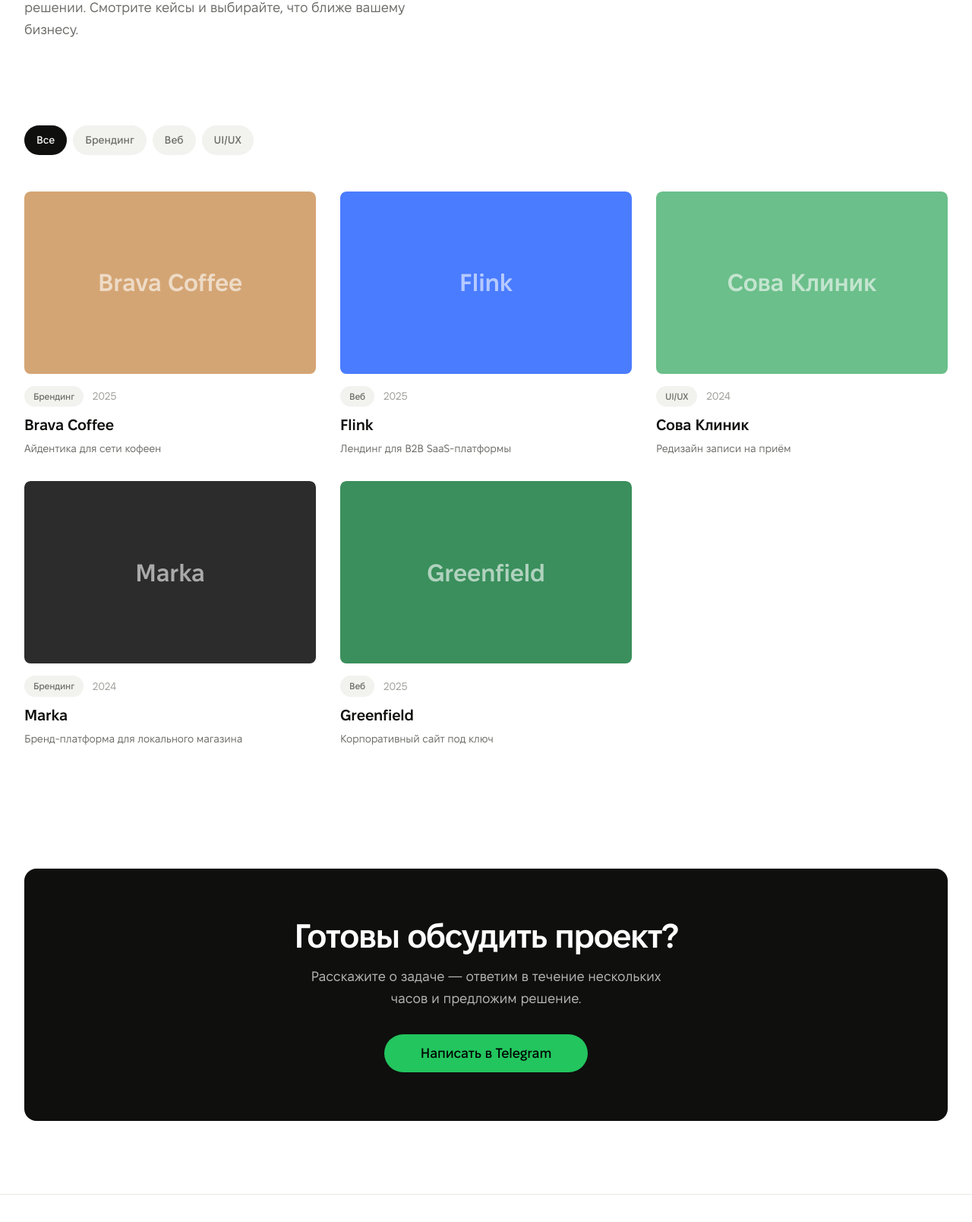
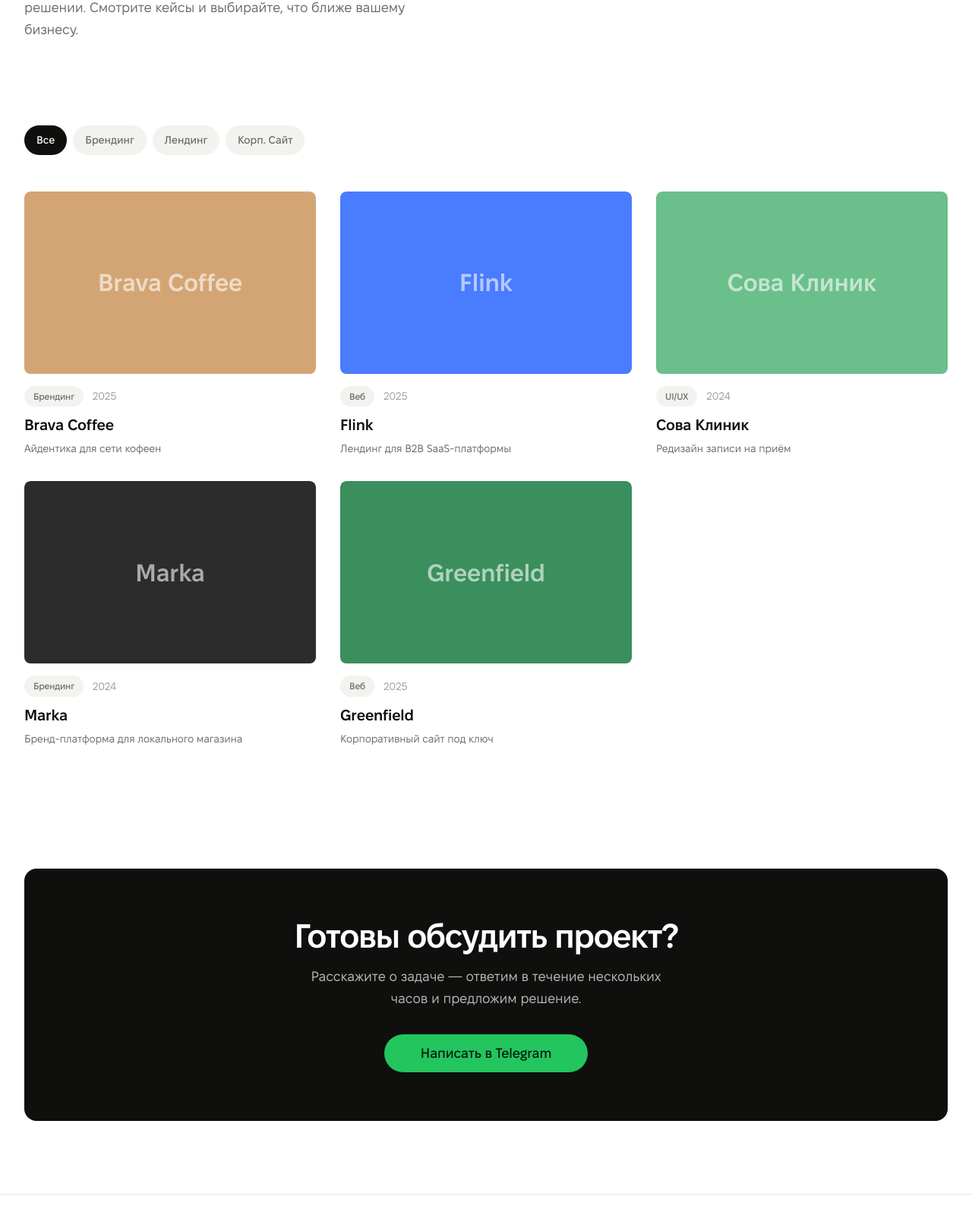
Before and after one commit to kirillrub108/kivana, an Eleventy site: page src/work/index.njk in a window 1280 px wide. Shown: the part 243-1851 px from the top of the page at 76% size. Built offline with nearby package versions, Linux system fonts and the light colour scheme; Eleventy itself is replaced by a stand-in of ours; files that its build step writes are made by us from their sources.

Commit message:
загрузка фото и правка css

```diff
--- a/src/assets/css/components.css
+++ b/src/assets/css/components.css
@@ -38,17 +38,17 @@
 
 .btn--inverted {
   background-color: var(--color-kivana-accent);
-  color: #000;
+  color: var(--color-kivana-accent-hover);
 }
 
 .btn--inverted:hover {
-  background-color: #000;
+  background-color: var(--color-kivana-accent-hover);
   color: #fff;
 }
 
 .cta .btn--inverted:hover {
   background-color: #fff;
-  color: #000;
+  color: var(--color-kivana-accent-hover);
 }
 
 .btn--lg {
--- a/src/assets/css/tokens.css
+++ b/src/assets/css/tokens.css
@@ -39,7 +39,7 @@
   --color-text-tertiary: #a0a09c;
   --color-accent: #0f0f0e;
   --color-kivana-accent: #22C55E;
-  --color-kivana-accent-hover: #1ea34e;
+  --color-kivana-accent-hover: #051B0D;
   --color-accent-hover: #2a2a28;
 
   /* Typography */
--- a/src/work/index.njk
+++ b/src/work/index.njk
@@ -19,8 +19,8 @@ permalink: /work/
     <div class="filter reveal">
       <button class="filter__btn filter__btn--active" data-filter="all">Все</button>
       <button class="filter__btn" data-filter="Брендинг">Брендинг</button>
-      <button class="filter__btn" data-filter="Веб">Веб</button>
-      <button class="filter__btn" data-filter="UI/UX">UI/UX</button>
+      <button class="filter__btn" data-filter="Лендинг">Лендинг</button>
+      <button class="filter__btn" data-filter="Корп. Сайт">Корп. Сайт</button>
     </div>
 
     {# Cases grid #}
```
Also changed, not shown: src/assets/projects/branding/kivana/2.jpg (added), src/assets/projects/branding/kivana/3.jpg (added), src/assets/projects/branding/kivana/4.jpg (added), src/assets/projects/branding/kivana/5.jpg (added), src/assets/projects/branding/kivana/6.jpg (added), 6 other files.
